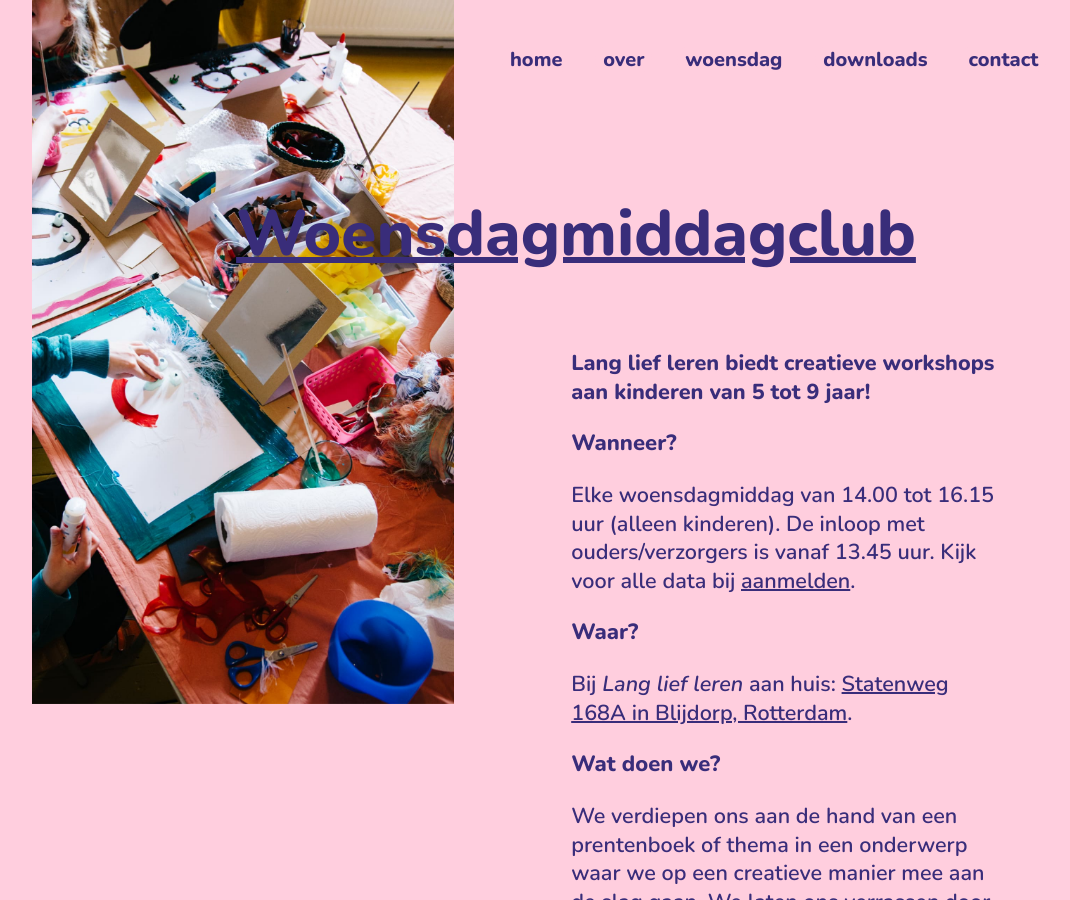
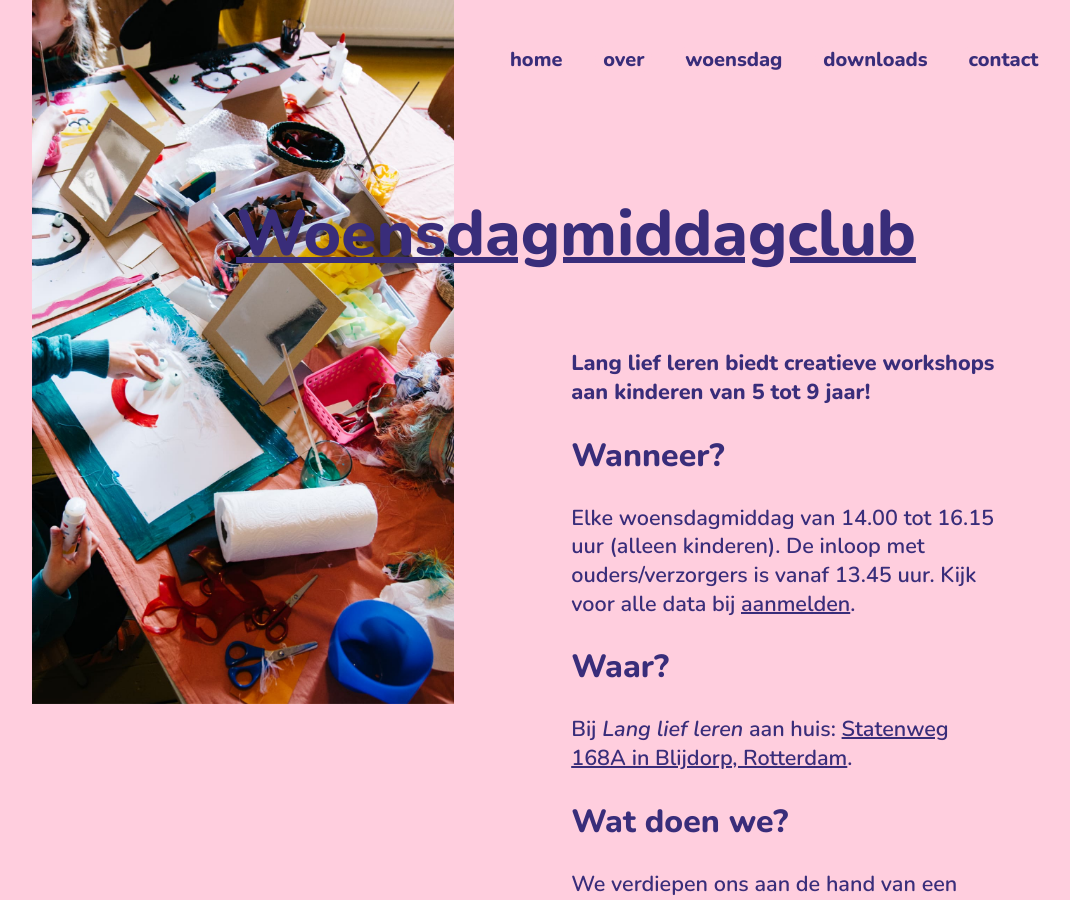
Before and after one commit to holleboom/langliefleren, a Jekyll site: the page built from woensdagmiddagclub/index.md, in a window 1280 px wide and 900 px high. Shown: the whole window, without its empty margins (64-1134 px from the left). Built offline with Jekyll 4.4.1, drawn with Linux system fonts in a browser that asks for light colours.

```diff
--- a/woensdagmiddagclub/index.md
+++ b/woensdagmiddagclub/index.md
@@ -6,17 +6,17 @@ description: Creatieve workshops voor kinderen van 5 tot 9 jaar
 
 **Lang lief leren biedt creatieve workshops aan kinderen van 5 tot 9 jaar!**
 
-### Wanneer?
+## Wanneer?
 
 Elke woensdagmiddag van 14.00 tot 16.15 uur (alleen kinderen).
 De inloop met ouders/verzorgers is vanaf 13.45 uur.
 Kijk voor alle data bij [aanmelden](/aanmelden).
 
-### Waar?
+## Waar?
 
 Bij _Lang lief leren_ aan huis: [Statenweg 168A in Blijdorp, Rotterdam](https://goo.gl/maps/N77RpQ64ERBJf1ZH7).
 
-### Wat doen we?
+## Wat doen we?
 
 We verdiepen ons aan de hand van een prentenboek of thema in een onderwerp waar we op een creatieve manier mee aan de slag gaan. We laten ons verrassen door onze gedachten door middel van denksleutels en geven ruimte aan het experiment door te knutselen met verschillende materialen en technieken.
 Houd [Instagram](https://www.instagram.com/langliefleren/) in de gaten voor alle thema’s van de workshops!
@@ -33,7 +33,7 @@ Een vast onderdeel van de Woensdagmiddagclub is het bereiden van een gezonde sna
 
 Naast voorlezen, knutselen en koken, is er ook ruimte voor beweging. Dit doen we in de vorm van kinderyoga op muziek waarin de kinderen lekker mee kunnen dansen en zingen met de vrolijke liedjes van onder andere [Het Dansende Dierenbos](https://dansendedierenbos.nl/).
 
-### Kosten en aanmelden
+## Kosten en aanmelden
 
 Woensdagmiddagclub kost €15,00 per kind, per woensdagmiddag.
 Een strippenkaart voor 3x woensdagmiddagclubs kost €42,50.
```
Also changed, not shown: contact/index.md (+3 -3 lines).
